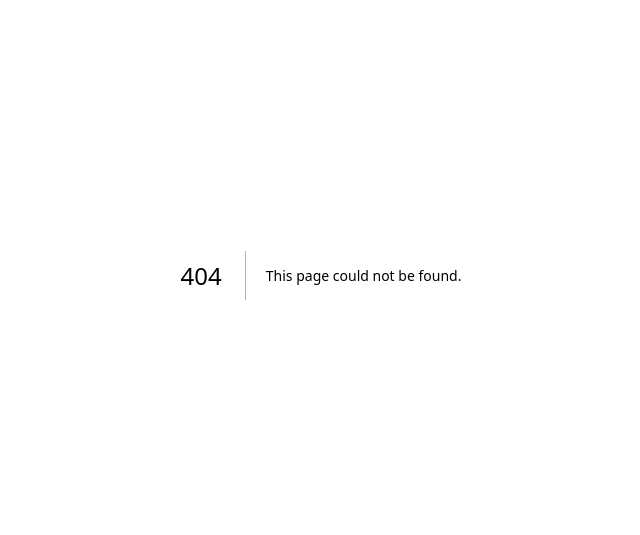
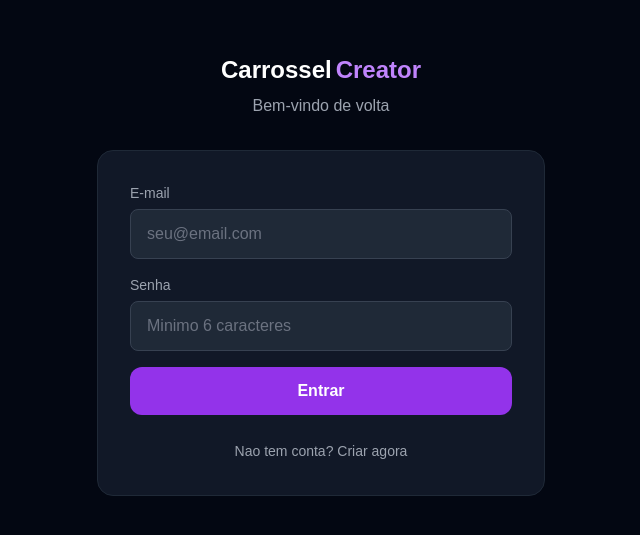
Before and after one commit to Savio050/saas-carrossel-creator, a Next.js app: page /auth/login in a window 1280 px wide. Before the commit this address had no page. Shown: the part 125-660 px from the top of the page, without its empty margins (319-959 px from the left). Built offline with nearby package versions, Linux system fonts and the light colour scheme; no server answers.

Commit message:
Create auth login page

```diff
--- /dev/null
+++ b/app/auth/login/page.tsx
@@ -0,0 +1,105 @@
+'use client';
+
+import { useState } from 'react';
+import { useRouter } from 'next/navigation';
+import { createClient } from '@/lib/supabase/client';
+import Link from 'next/link';
+
+export default function LoginPage() {
+  const [email, setEmail] = useState('');
+  const [password, setPassword] = useState('');
+  const [isSignUp, setIsSignUp] = useState(false);
+  const [loading, setLoading] = useState(false);
+  const [error, setError] = useState('');
+  const router = useRouter();
+  const supabase = createClient();
+
+  const handleAuth = async (e: React.FormEvent) => {
+    e.preventDefault();
+    setLoading(true);
+    setError('');
+
+    try {
+      if (isSignUp) {
+        const { error } = await supabase.auth.signUp({ email, password });
+        if (error) throw error;
+        setError('Confirme seu e-mail para continuar!');
+      } else {
+        const { error } = await supabase.auth.signInWithPassword({ email, password });
+        if (error) throw error;
+        router.push('/dashboard');
+        router.refresh();
+      }
+    } catch (err: unknown) {
+      setError(err instanceof Error ? err.message : 'Erro desconhecido');
+    } finally {
+      setLoading(false);
+    }
+  };
+
+  return (
+    <div className="min-h-screen bg-gray-950 flex items-center justify-center p-4">
+      <div className="w-full max-w-md">
+        <div className="text-center mb-8">
+          <Link href="/" className="inline-flex items-center gap-1 text-2xl font-bold">
+            <span className="text-white">Carrossel</span>
+            <span className="text-purple-400">Creator</span>
+          </Link>
+          <p className="text-gray-400 mt-2">{isSignUp ? 'Crie sua conta' : 'Bem-vindo de volta'}</p>
+        </div>
+
+        <div className="bg-gray-900 border border-gray-800 rounded-2xl p-8">
+          <form onSubmit={handleAuth} className="space-y-4">
+            <div>
+              <label className="block text-sm text-gray-400 mb-1.5">E-mail</label>
+              <input
+                type="email"
+                value={email}
+                onChange={(e) => setEmail(e.target.value)}
+                required
+                className="w-full bg-gray-800 border border-gray-700 rounded-lg px-4 py-3 text-white placeholder-gray-500 focus:border-purple-500 focus:outline-none transition-colors"
+                placeholder="seu@email.com"
+              />
+            </div>
+            <div>
+              <label className="block text-sm text-gray-400 mb-1.5">Senha</label>
+              <input
+                type="password"
+                value={password}
+                onChange={(e) => setPassword(e.target.value)}
+                required
+                className="w-full bg-gray-800 border border-gray-700 rounded-lg px-4 py-3 text-white placeholder-gray-500 focus:border-purple-500 focus:outline-none transition-colors"
+                placeholder="Minimo 6 caracteres"
+              />
+            </div>
+
+            {error && (
+              <div className={`text-sm p-3 rounded-lg ${
+                error.includes('Confirme') ? 'bg-green-900/30 text-green-400 border border-green-700' : 'bg-red-900/30 text-red-400 border border-red-700'
+              }`}>
+                {error}
+              </div>
+            )}
+
+            <button
+              type="submit"
+              disabled={loading}
+              className="w-full bg-purple-600 hover:bg-purple-500 disabled:opacity-50 text-white font-bold py-3 rounded-xl transition-colors"
+            >
+              {loading ? 'Aguarde...' : isSignUp ? 'Criar conta' : 'Entrar'}
+            </button>
+          </form>
+
+          <div className="mt-6 text-center">
+            <button
+              onClick={() => { setIsSignUp(!isSignUp); setError(''); }}
+              className="text-gray-400 hover:text-purple-400 text-sm transition-colors"
+            >
+              {isSignUp ? 'Ja tem conta? Entrar' : 'Nao tem conta? Criar agora'}
+            </button>
+          </div>
+        </div>
+      </div>
+    </div>
+  );
+}
```
